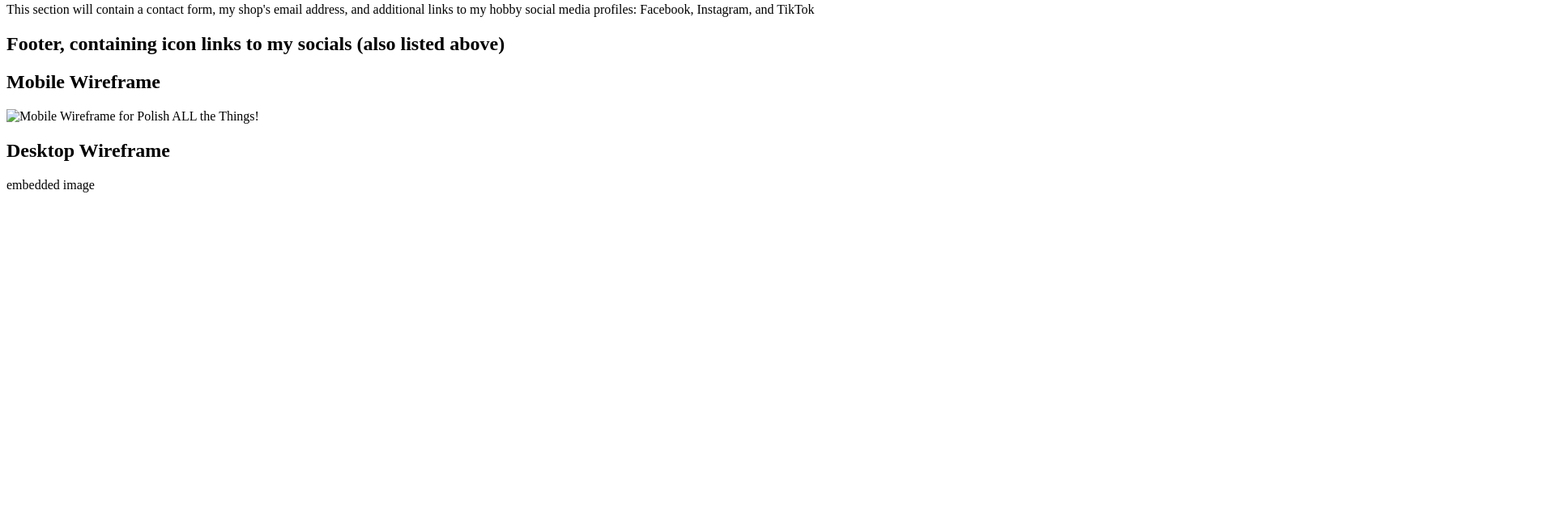
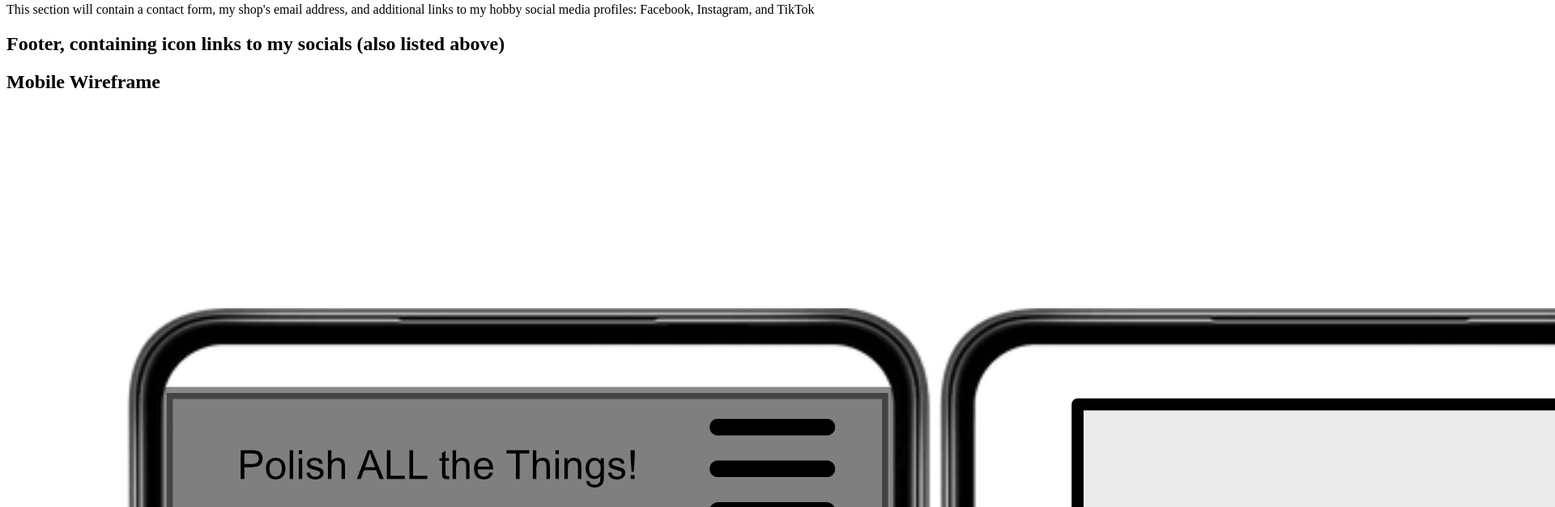
Before and after one commit to BluDX/polish-all-the-things, a plain HTML site: page documentation/milestone-2.html in a window 1280 px wide. Shown: the part 389-1016 px from the top of the page at 81% size, 1920 px wide, since content can reach past the window. Before the commit the page ends 800 px from the top, so only its background shows below. Drawn offline with Linux system fonts and the light colour scheme.

Commit message:
Milestone 2: Done except for Images

```diff
--- a/documentation/milestone-2.html
+++ b/documentation/milestone-2.html
@@ -45,13 +45,13 @@ My site will be one page, and will consist of the following sections:
     Mobile Wireframe
 </h2>
 
-<p><img src="./img/wireframe-mobile.jpg" alt="Mobile Wireframe for Polish ALL the Things!"></p>
+<p><img src="/img/wireframe-mobile.jpg" alt="Mobile Wireframe for Polish ALL the Things!"></p>
 
 <h2>
     Desktop Wireframe
 </h2>
 
-<p>embedded image</p>
+<p><img src="/img/wireframe-desktop.jpg" alt="Desktop Wireframe for Polish ALL the Things!"></p>
 
 </body>
 </html>
```
